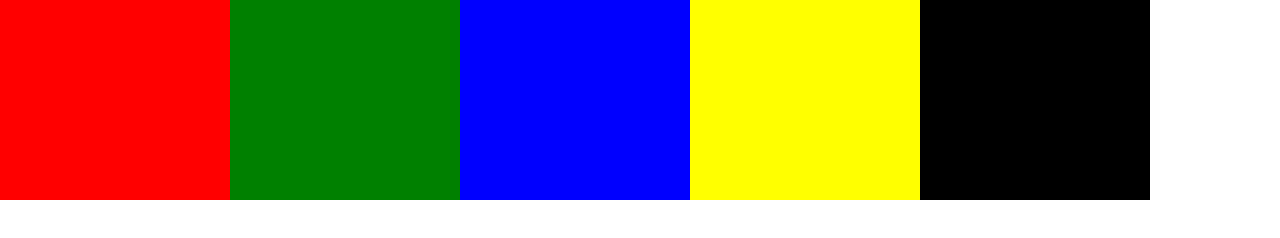
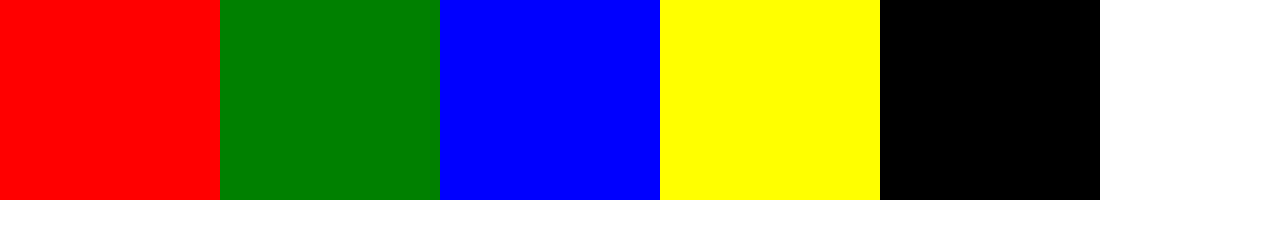
Before and after one commit to Alex666777666/Blocks-in-one-line, a plain HTML site: page index.html in a window 1280 px wide. Drawn offline with nearby package versions, Linux system fonts and the light colour scheme.

Commit message:
Update styles.css

```diff
--- a/styles.css
+++ b/styles.css
@@ -1,6 +1,6 @@
 .block {
   height: 200px;
-  width: 230px;
+  width: 220px;
   float: left;
 }
 .red {
```
